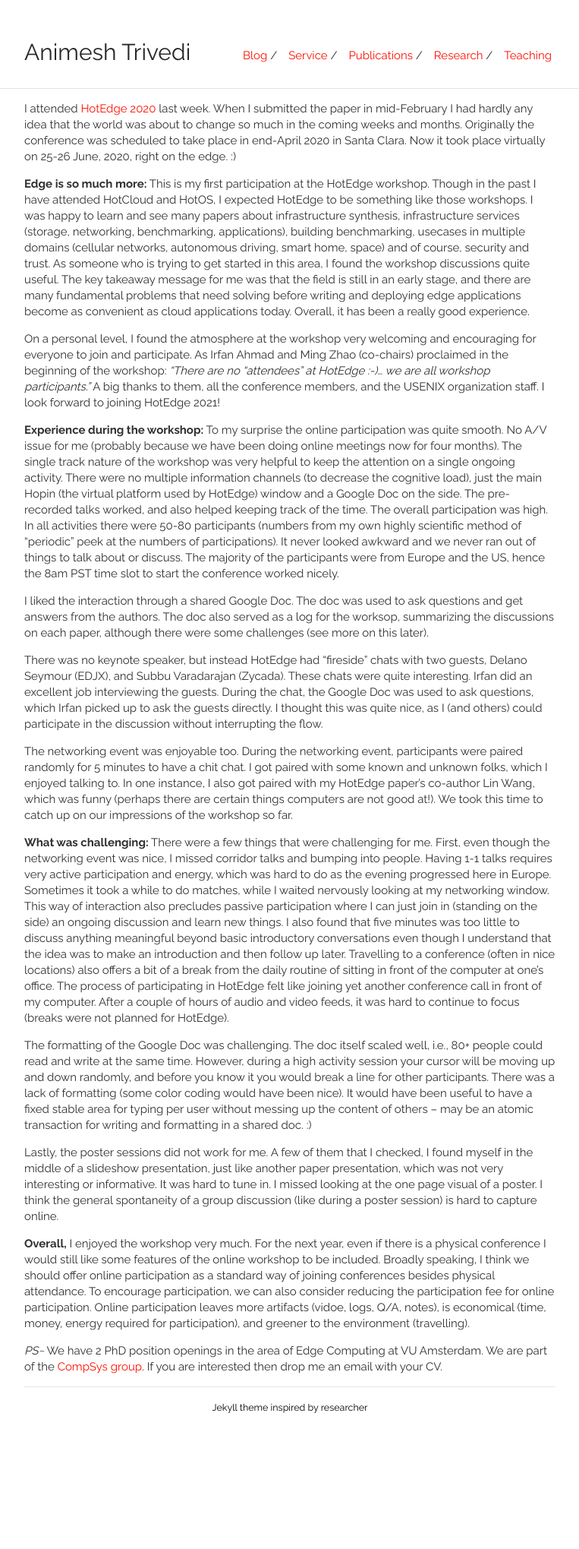
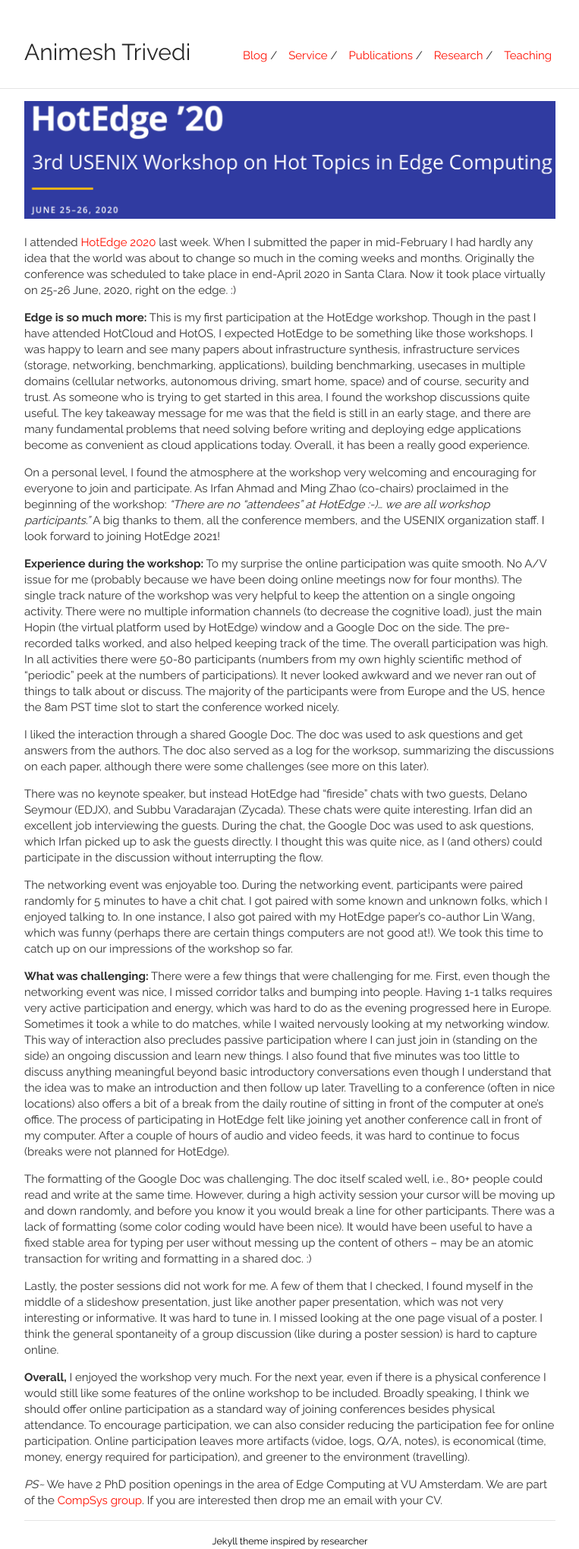
Before and after one commit to animeshtrivedi/animeshtrivedi.github.io, a Jekyll site: the page built from _posts/2020-06-29-hotedge-participation.md, in a window 1280 px wide. Shown: the whole page at 76% size, without its empty margins (258-1021 px from the left). Built offline with Jekyll 4.4.1, drawn with Linux system fonts in a browser that asks for light colours; before the commit the page ends 1863 px from its top, so only the background shows below that.

Commit message:
hotedge experience
Signed-off-by: Animesh Trivedi <atrivedi@apache.org>

```diff
--- a/_posts/2020-06-29-hotedge-participation.md
+++ b/_posts/2020-06-29-hotedge-participation.md
@@ -5,6 +5,9 @@
 permalink: /hotedge-participation/
 tags: whatsnew
 ---
+
+![](/images/hotedge banner.png "HotEdge2020")
+
 
 I attended [HotEdge 2020](https://www.usenix.org/conference/hotedge20/workshop-program) last week. When I submitted the paper in mid-February I had hardly any idea that the world was about to change so much in the coming weeks and months. Originally the conference was scheduled to take place in end-April 2020 in Santa Clara. Now it took place virtually on 25-26 June, 2020, right on the edge. :)
 
```
Also changed, not shown: images/hotedge banner.png (added).
